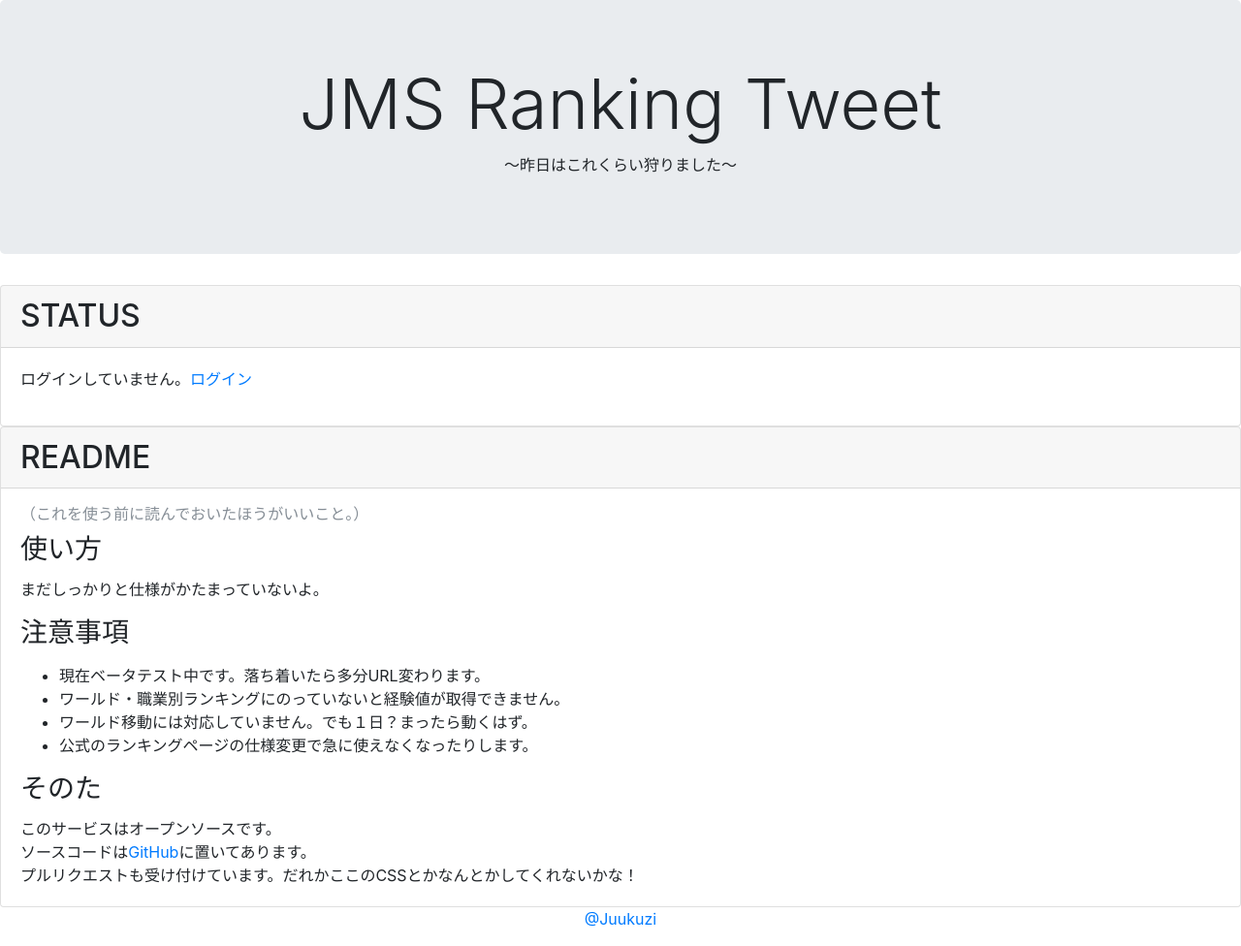
After one commit to juukuzi/jms-ranking, a Node project: template resources/views/index.pug in a window 1280 px wide. The commit adds this page. Shown: the whole page at 97% size. Run offline with Node 20 templates, Linux system fonts and the light colour scheme; the template is opened without the code that fills it, so the values that code supplies are empty; some libraries are stand-ins or nearby versions.

Commit message:
change: style index page

```diff
--- a/app.yaml
+++ b/app.yaml
@@ -1,2 +1,4 @@
 runtime: nodejs
 env: flex
+env_variables:
+  NODE_ENV: 'production'
--- /dev/null
+++ b/resources/views/includes/readme.pug
@@ -0,0 +1,28 @@
+h2.card-header README
+
+.card-body
+
+  p.card-subtitle.mb-2.text-muted （これを使う前に読んでおいたほうがいいこと。）
+
+  h3.card-title 使い方
+
+  p.card-text まだしっかりと仕様がかたまっていないよ。
+
+  h3.card-title 注意事項
+
+  p.card-text
+    ul
+      li 現在ベータテスト中です。落ち着いたら多分URL変わります。
+      li ワールド・職業別ランキングにのっていないと経験値が取得できません。
+      li ワールド移動には対応していません。でも１日？まったら動くはず。
+      li 公式のランキングページの仕様変更で急に使えなくなったりします。
+
+  h3.card-title そのた
+
+  p.card-text このサービスはオープンソースです。
+    br
+    | ソースコードは
+    a(href="https://github.com/juukuzi/jms-ranking") GitHub
+    | に置いてあります。
+    br
+    | プルリクエストも受け付けています。だれかここのCSSとかなんとかしてくれないかな！
--- a/resources/views/index.pug
+++ b/resources/views/index.pug
@@ -4,29 +4,28 @@
 
   // トップページ
 
-  header
-    h1 JMS Ranking Tweet
+  // ログインしているユーザーの状況に応じて表示
+  .card
+    h2.card-header STATUS
+    .card-body
+      if user
+        p.card-text= `ようこそ、@${user.userName}さん！`
 
-  p メイプルストーリーの毎日の経験値・ランキング変動をツイートするサービスです。
-
-  // ログインしているユーザーの状況に応じて表示
-  .status
-    if user
-      p= `ようこそ、@${user.userName}さん！`
-
-      if user.characterName
-        .status__character
-          ul
+        if user.characterName
+          ul.card-text
             li= user.characterName
             li= user.world
             li= user.category
+        else
+          p.caard-text キャラクターが未設定です。
+
+        a.card-link(href='/edit') 設定
+
       else
-        p キャラクターが未設定です。
-
-    else
-      p ログインしていません。
-        a(href='/auth/twitter') ログイン
+        p ログインしていません。
+          a.card-link(href='/auth/twitter') ログイン
 
   // ユーザー向け読んでね事項
-  div(class='readme')
-    include:markdown-it ./includes/readme.md
+  .readme.card
+
+    include ./includes/readme
--- a/resources/views/layout.pug
+++ b/resources/views/layout.pug
@@ -18,9 +18,13 @@
 
   body
 
+    header.jumbotron.text-center
+      h1.display-3 JMS Ranking Tweet
+      p ～昨日はこれくらい狩りました～
+
     block content
 
-    footer
+    footer.text-center
       p
         a(href='https://twitter.com/Juukuzi') @Juukuzi
 
--- a/ts/src/routes/auth.ts
+++ b/ts/src/routes/auth.ts
@@ -3,6 +3,9 @@
 
 const authRouter = Router();
 
-authRouter.get('/twitter', passport.authenticate('twitter'));
+authRouter.get('/twitter/', passport.authenticate('twitter'));
+authRouter.get('/twitter/callback',
+    passport.authenticate('twitter',
+        { successRedirect: '/', failureRedirect: '/err' }));
 
 export default authRouter;
--- a/ts/src/scraping/Category.ts
+++ b/ts/src/scraping/Category.ts
@@ -2,9 +2,9 @@
  * ランキングサイトのPOSTパラメーター "ddlJob" が取りうる値です。
  */
 enum Category {
-    ALL = '男女＋職業全体',
-    MALE = '男',
-    FEMALE = '女',
+    // ALL = '男女＋職業全体',
+    // MALE = '男',
+    // FEMALE = '女',
     WARRIOR = '戦士',
     MAGICIAN = '魔法使い',
     BOWMAN = '弓使い',
--- a/ts/src/scraping/World.ts
+++ b/ts/src/scraping/World.ts
@@ -2,7 +2,7 @@
  * ランキングサイトのPOSTパラメーター "ddlWorld" が取りうる値です。
  */
 enum World {
-    ALL = 9999,
+    // ALL = 9999,
     KAEDE = 0,
     KURUMI = 1,
     YUKARI = 2,
@@ -21,7 +21,7 @@
         }
     }
 
-    export function key(value: World): string {
+    export function keyOf(value: World): string {
         return World[value];
     }
 
--- a/ts/src/scraping/requestRanking.ts
+++ b/ts/src/scraping/requestRanking.ts
@@ -104,7 +104,7 @@
         .then(html =>
             Promise.resolve({
                 dateString: date,
-                worldKey: World.key(world),
+                worldKey: World.keyOf(world),
                 categoryKey: Category.key(category),
                 characters: parseHTML(html)
             })
--- a/ts/start.ts
+++ b/ts/start.ts
@@ -5,11 +5,13 @@
 // スタックトレースとか読みやすくする。
 sourceMapSupport.install();
 
+const production = process.env.NODE_ENV === 'production';
+
 // expressアプリケーションの設定
-const app = setupApplication();
+const app = setupApplication(production);
 
 // ポートはデフォルトで8080番を使うらしい。
 const PORT = process.env.PORT || 8080;
 app.listen(PORT, () => {
-    logger.info(`App listening on port ${PORT}`);
+    logger.info(`App listening on port ${PORT}.`);
 });
```
Also changed, not shown: resources/views/edit.pug (+21 -2 lines), ts/src/datastore/User.ts (+22 -11 lines), ts/src/logger.ts (+2 -9 lines), ts/src/routes/edit.ts (+7 -5 lines), ts/src/setup.ts (+9 -6 lines), ts/test/request-ranking-test.ts (+6 -6 lines), resources/views/includes/readme.md (deleted).
